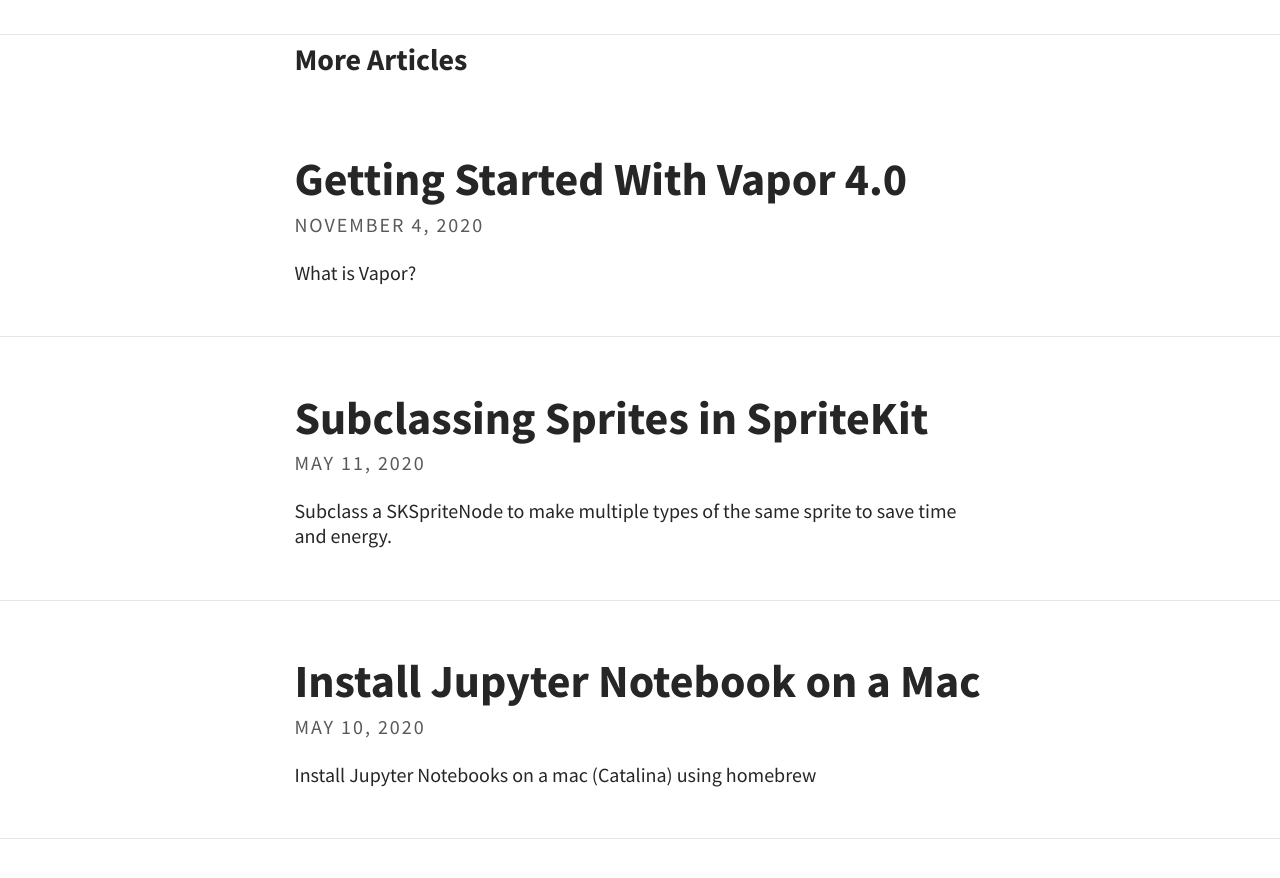
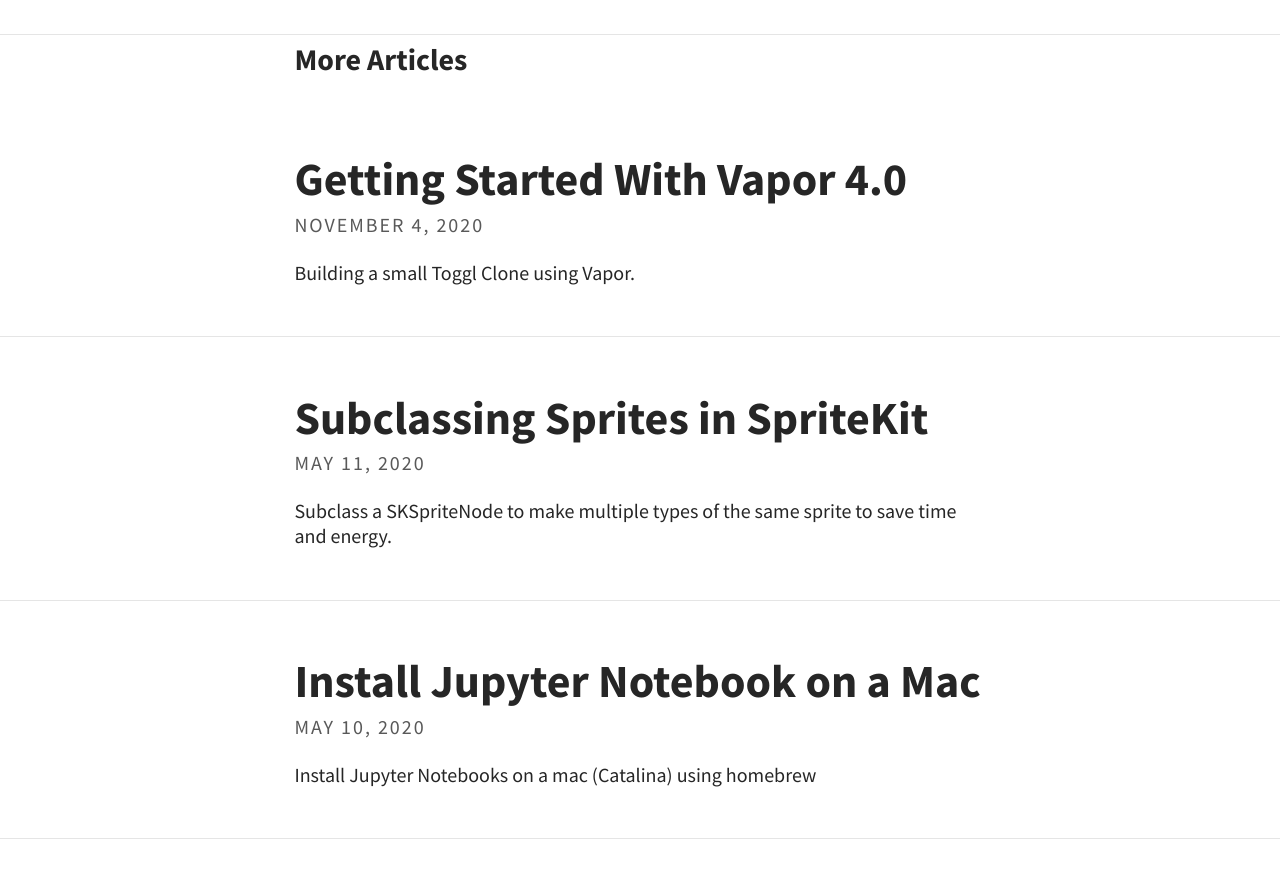
Before and after one commit to thecoolwinter/blog, a Jekyll site: the page built from index.html, in a window 1280 px wide and 900 px high, scrolled down 1017 px. Shown: the top 878 px of the window. Built offline with Jekyll 4.4.1, drawn with Linux system fonts in a browser that asks for light colours; the list of posts is cut into pages by our own code.

Commit message:
Update 2020-11-04-Getting-Started-With-Vapor-4.md

```diff
--- a/_posts/2020-11-04-Getting-Started-With-Vapor-4.md
+++ b/_posts/2020-11-04-Getting-Started-With-Vapor-4.md
@@ -3,7 +3,7 @@
 title: Getting Started With Vapor 4.0
 hide_title: false
 tags: [Swift, Vapor]
-excerpt:
+excerpt: Building a small Toggl Clone using Vapor.
 author: thecoolwinter
 published: true
 sitemap:
```
